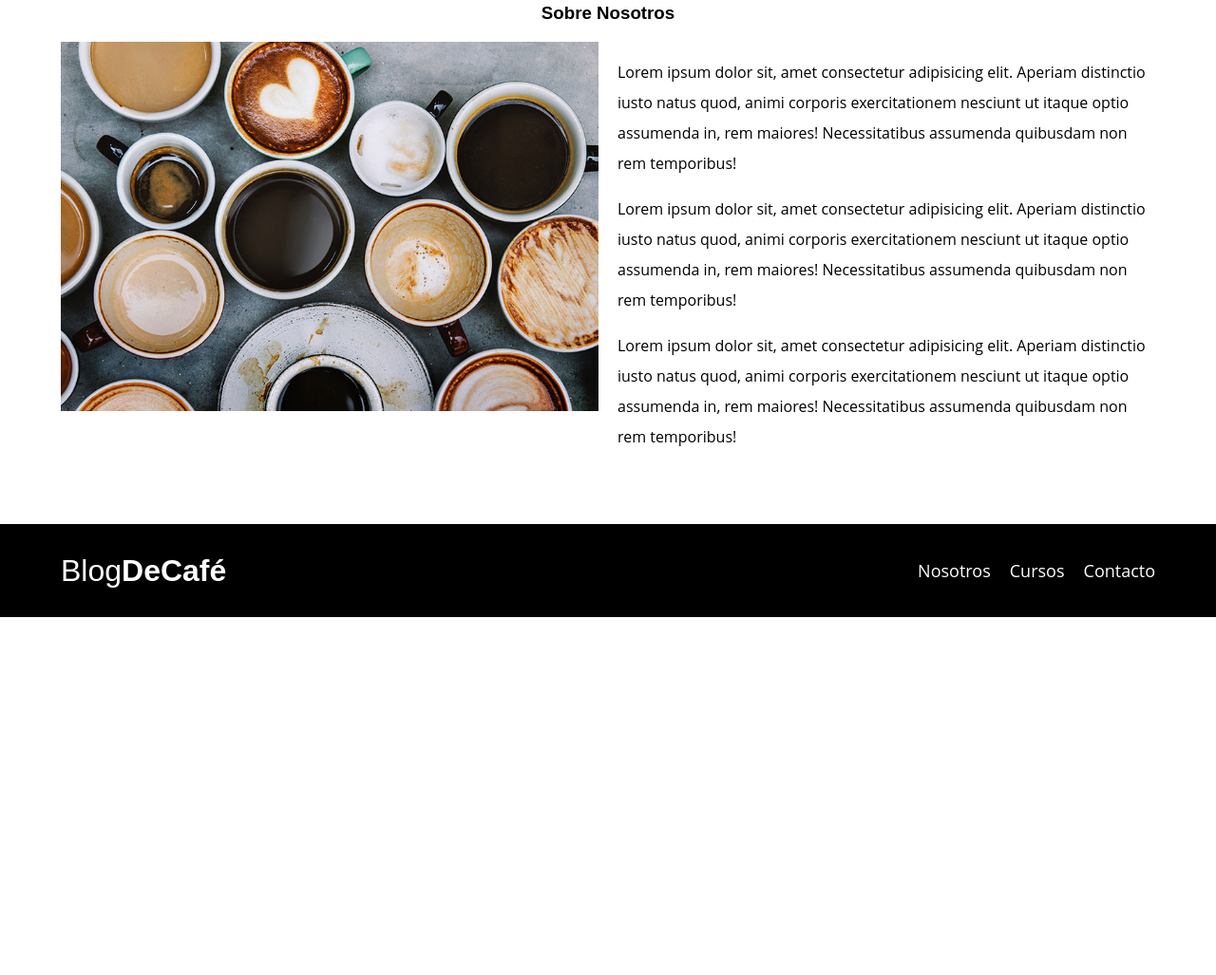
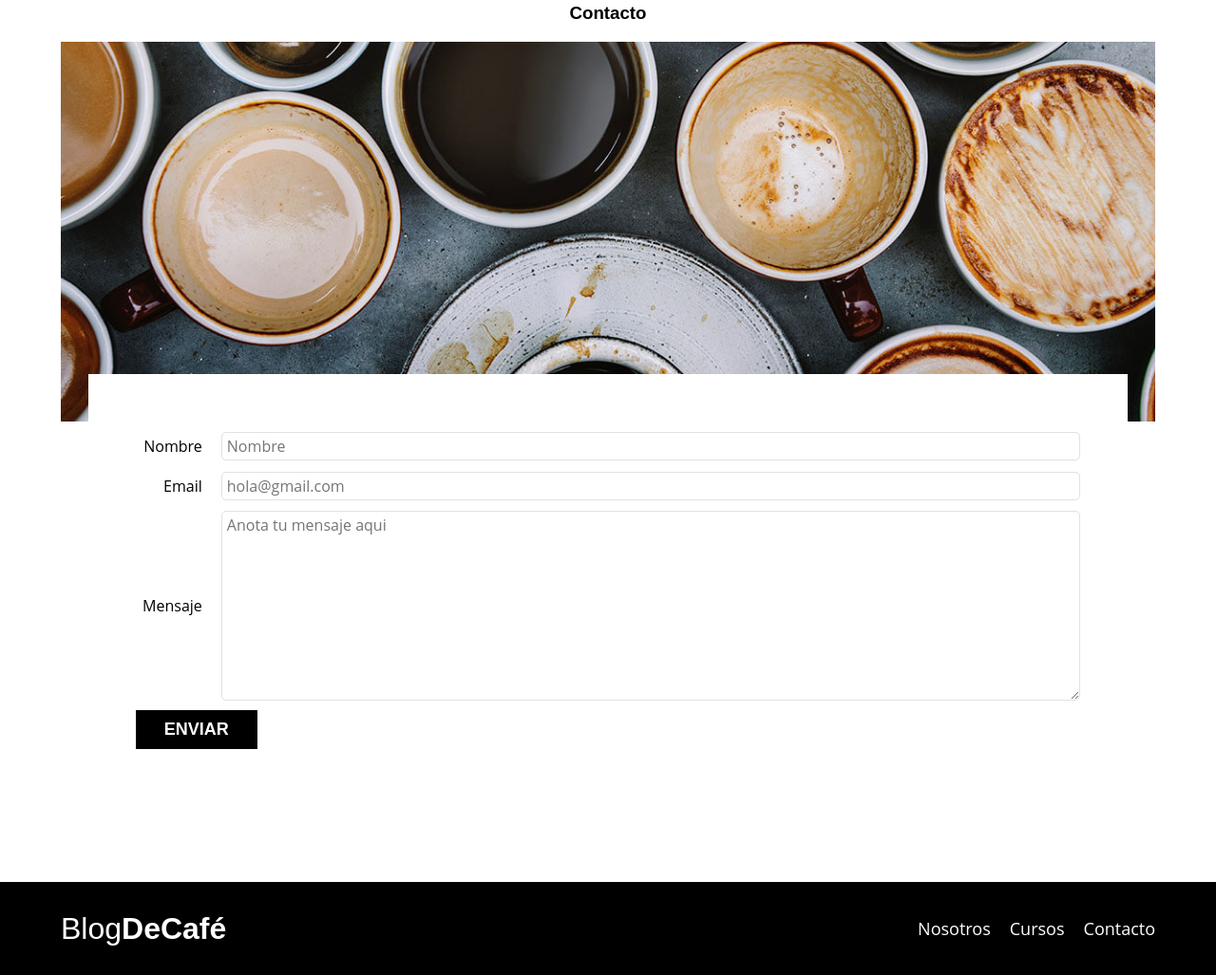
Before and after one commit to Poncho150996/blogCafePoncho, a plain HTML site: page nosotros.html in a window 1280 px wide. Shown: the part 616-1643 px from the top of the page at 95% size. Before the commit the page ends 1266 px from the top, so only its background shows below. Drawn offline with Linux system fonts and the light colour scheme.

Commit message:
finnish contacto page

```diff
--- a/css/style.css
+++ b/css/style.css
@@ -122,6 +122,11 @@ img{
     font-weight: bold; /*Para hacer el texto en negritas*/
     margin-bottom: 2rem; /*Para mantener el espacio entre blogs*/
     display: block; /*Cuando sea movil debe de ser completa la pantalla*/
+    border: none;
+}
+
+.boton:hover{
+   cursor:pointer;
 }
 
 .boton--primario{
@@ -219,6 +224,45 @@ img{
     margin-bottom: 4rem;
 }
 
+
+
+.fondo-contacto{
+    background-image: url('../img/contacto.jpg');
+    background-size: cover;/*Para que cubra toda la imagen*/
+    background-repeat: no-repeat;/*Para que la imagen no se repita*/
+    background-position: center center;
+    height: 40rem; /*Para que se vea la imagen de fondo*/
+}
+
+.formulario{
+    background-color: var(--blanco);
+    margin: -5rem auto 0 auto;
+    width: 95%;
+    padding: 5rem;
+}
+.input{
+    display: flex;
+    /* gap: 2rem; */
+    margin: 1rem 0;
+    align-items: center;
+}
+
+.input__label{
+    text-align: right;
+    padding-right: 2rem;
+    flex: 0 0 9rem;
+}
+.input__field{
+    flex: 1;
+    padding: .5rem;
+    border: 1px solid var(--gris);
+    border-radius: .5rem;
+}
+.input__field--textarea{
+    height: 20rem;
+}
+
+
 @media (min-width:780px){ /*AQUI APLICA CUANDO SEA GRANDE*/
     .boton{
         display: inline-block;
--- a/nosotros.html
+++ b/nosotros.html
@@ -28,18 +28,29 @@
         </div>
     </header>
 
-        <main class="contenedor">
-            <h3 class="centrar-texto">Sobre Nosotros</h3>
-            <div class="sobre-nosotros">
-                <div class="sobre-nosotros__imagen">
-                    <img src="img/nosotros.jpg" alt="Imagen sobre nosotros">
+        <main class="contenedor cont-contacto">
+            <h3 class="centrar-texto">Contacto</h3>
+            <div class="fondo-contacto">
+            </div>
+
+            <form class="formulario" action="" method="post">
+                <div class="input">
+                    <label class="input__label" for="name">Nombre</label>
+                    <input class="input__field" id="name" type="text" placeholder="Nombre">
                 </div>
-                <div class="sobre-nosotros__texto">
-                    <p>Lorem ipsum dolor sit, amet consectetur adipisicing elit. Aperiam distinctio iusto natus quod, animi corporis exercitationem nesciunt ut itaque optio assumenda in, rem maiores! Necessitatibus assumenda quibusdam non rem temporibus!</p>
-                    <p>Lorem ipsum dolor sit, amet consectetur adipisicing elit. Aperiam distinctio iusto natus quod, animi corporis exercitationem nesciunt ut itaque optio assumenda in, rem maiores! Necessitatibus assumenda quibusdam non rem temporibus!</p>
-                    <p>Lorem ipsum dolor sit, amet consectetur adipisicing elit. Aperiam distinctio iusto natus quod, animi corporis exercitationem nesciunt ut itaque optio assumenda in, rem maiores! Necessitatibus assumenda quibusdam non rem temporibus!</p>
+                <div class="input">
+                    <label class="input__label" for="email">Email</label>
+                    <input class="input__field" id="email" type="email" placeholder="hola@gmail.com">
                 </div>
-            </div>
+                <div class="input">
+                    <label class="input__label" for="message">Mensaje</label>
+                    <textarea class="input__field input__field--textarea" id="message" name="mensaje" placeholder="Anota tu mensaje aqui"></textarea>
+                </div>
+                <div class="input">
+                    <input type="submit" value="Enviar" name="btnEnviar" class="boton boton--primario">
+                </div>
+
+            </form>
         </main>
 
     <footer class="footer">
```
